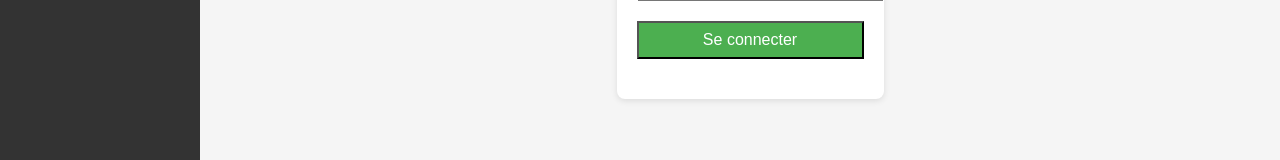
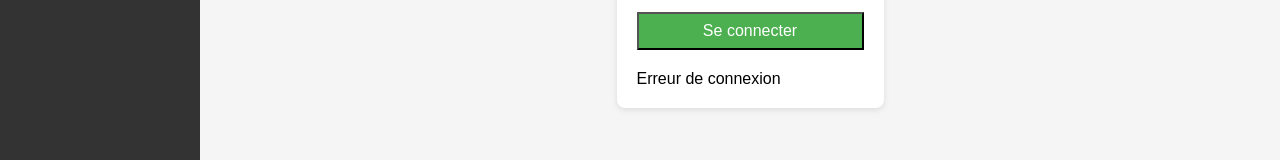
Before and after one commit to HarenaTiavina/MBDS-angular-Front, an Angular app: page /login in a window 1280 px wide. Both pictures are taken after typing "name@example.com", "Sample123" into the empty fields and a click on the input "Se connecter". Shown: the part 471-631 px from the top of the page. Built offline with nearby package versions, Linux system fonts and the light colour scheme; no server answers.

Commit message:
correction integration login

```diff
--- a/src/app/login/login.component.html
+++ b/src/app/login/login.component.html
@@ -13,5 +13,6 @@
       <div class="form-group">
         <input type="submit" value="Se connecter">
       </div>
+      <div class="erreur-connexion" *ngIf="erreurConnexion !== ''">{{ erreurConnexion }}</div>
     </form>
   </div>
--- a/src/app/login/login.component.ts
+++ b/src/app/login/login.component.ts
@@ -9,6 +9,8 @@ import { Router } from '@angular/router';
   styleUrls: ['./login.component.css']
 })
 export class LoginComponent {
+  erreurConnexion: string='';
+
   constructor(private http: HttpClient, private router: Router) { }
 
   login(form: NgForm) {
@@ -25,12 +27,10 @@ export class LoginComponent {
           console.log(response.status);
           if (response.status === 200) {
             this.router.navigate(['/listeMatiere/:idEtudiant']);
-          } else {
-            console.log("erreur pory")
           }
         }, error => {
           console.error(error);
-          console.log("erreur pory 2")
+          this.erreurConnexion = 'Erreur de connexion';
         });
     }
   }
```
